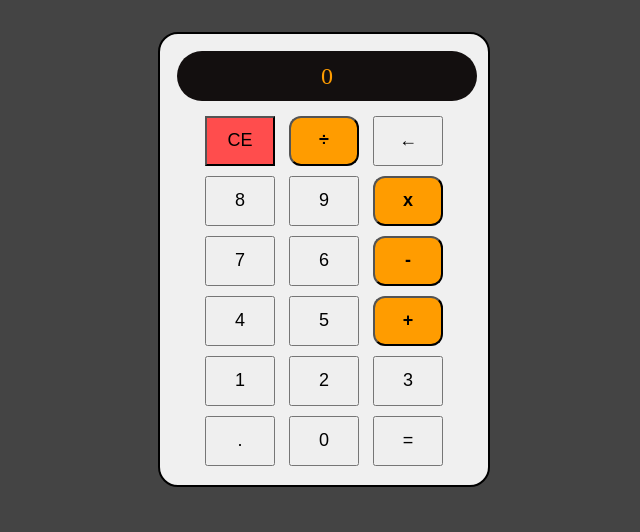
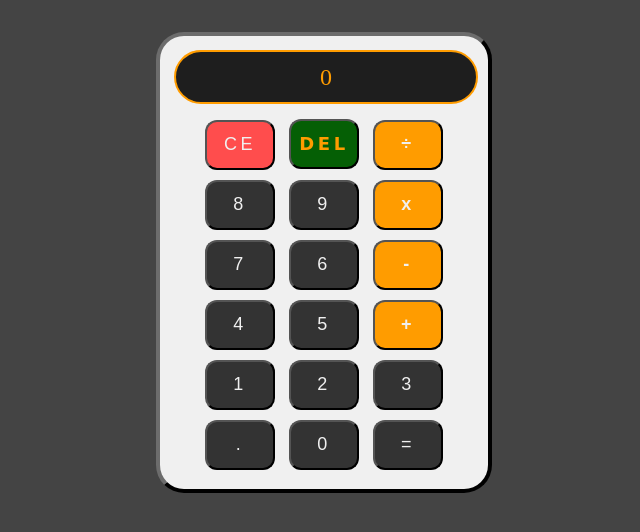
Before and after one commit to nzyoka10/calculator, a plain HTML site: page index.html in a window 1280 px wide. Shown: the part 104-636 px from the top of the page, without its empty margins (316-956 px from the left). Drawn offline with Linux system fonts and the light colour scheme; a web font is replaced by a local one.

Commit message:
my calculator

```diff
--- a/index.html
+++ b/index.html
@@ -18,8 +18,8 @@
     <div class="display">0</div>
 
     <button class="clear">CE</button>
+    <button class="backspace green">del</button>
     <button class="operator">÷</button>
-    <button class="backspace">←</button>
 
     <button class="number">8</button>
     <button class="number">9</button>
--- a/styles.css
+++ b/styles.css
@@ -20,9 +20,10 @@ header h1{
 
 div.calculator {
     background: #f0f0f0;
-    border: 2px solid;
+    border: 4px outset #181818;
+
     padding: 14px;
-    border-radius: 20px;
+    border-radius: 28px;
     width: 300px;
     margin: 0 auto;
     text-align: center;
@@ -31,10 +32,11 @@ div.calculator {
   .display {
     width: 100%;
     height: 50px;
-    background-color: #130f0f;
+    background-color: #1e1e1e;
+    border: 2px solid #ff9c00;
     color: #ff9c00;
     border-radius: 60px;
-    margin: 3px ;
+    margin-right: 4px ;
     margin-bottom: 10px;
     line-height: 50px;
     font-size: 24px;
@@ -45,6 +47,16 @@ div.calculator {
     height: 50px;
     margin: 5px;
     font-size: 18px;
+
+    background: #333;
+    color: #f0f0f0;
+    border-radius: 12px;
+    letter-spacing: 0.2em;
+  }
+
+  button:hover{
+    background: #181818;
+    color: #ff9c00;
   }
 
   .operator {
@@ -56,3 +68,12 @@ div.calculator {
   .clear {
     background-color: #ff4d4d;
   }
+
+  .green{
+    background: rgb(5, 95, 5);
+    color: #ff9c00;
+    font-weight: 700;
+    font-size: 18px;
+    text-transform: uppercase;
+    font-family: cursive;
+  }
```
